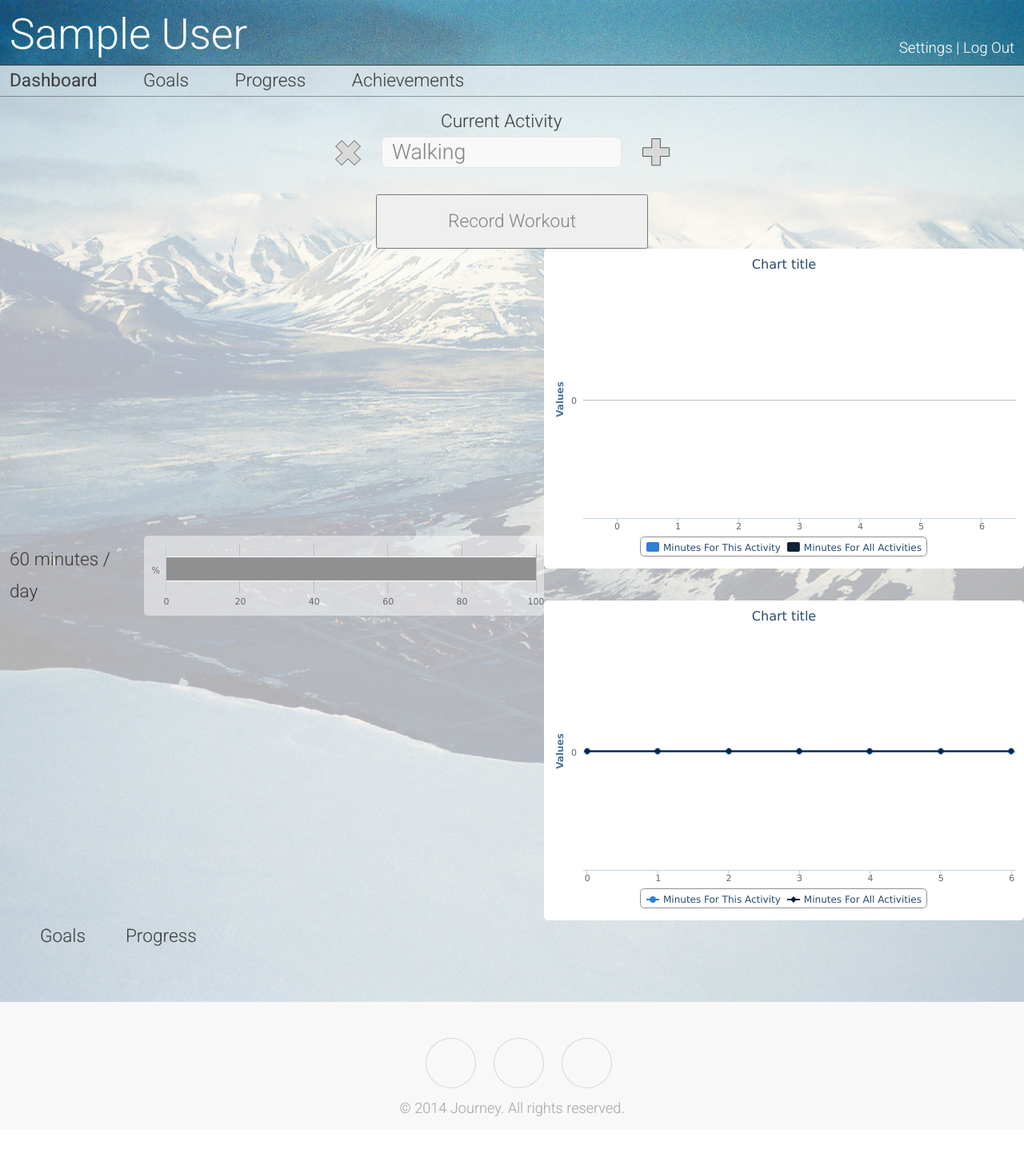
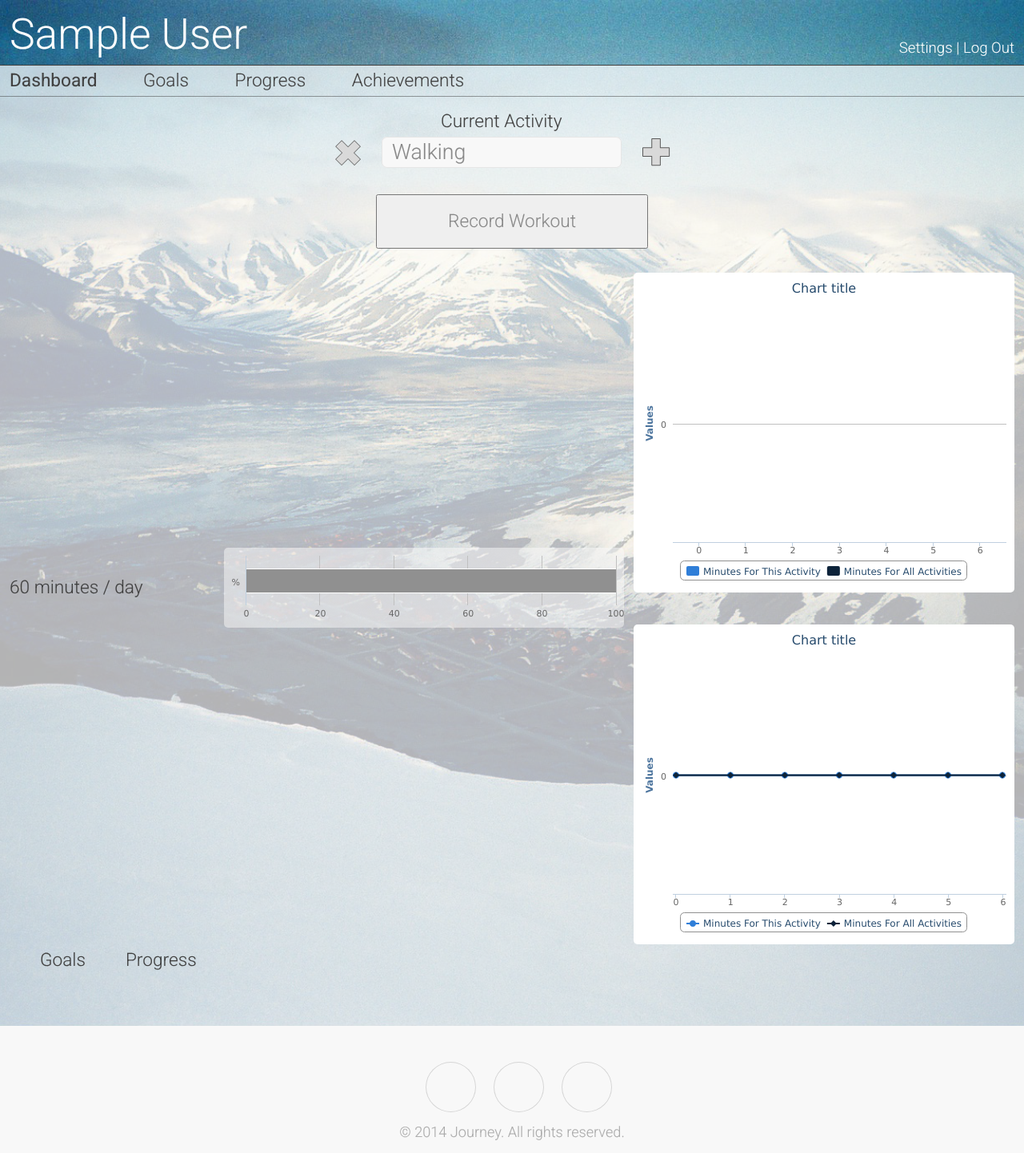
Before and after one commit to fxchen12/AlphaBrosPublic, a Rails app: page /dashboard in a window 1280 px wide. Shown: the whole page at 80% size. Before the commit the page ends 1396 px from the top, so only its background shows below. Run offline with Rails 7, Linux system fonts and the light colour scheme; the visitor is signed in with stand-in values (Sample User, id 1); data comes from the database, SQL or seed files in the repository; data that the repository does not hold is empty; parts of the project's set-up code (start-up, migrations or seed data) failed here and were passed over; some libraries are stand-ins or nearby versions.

Commit message:
Made the dashboard look a little cooler.

```diff
--- a/app/assets/stylesheets/dashboard.css.erb
+++ b/app/assets/stylesheets/dashboard.css.erb
@@ -29,7 +29,16 @@
   height:auto;
   cursor:pointer;
 }
+td.progress_row{
+  width:500px;
+  padding-left:12px;
+  padding-right:12px;
+  padding-top:30px;
+}
 
+div.dashboard_progress_graph{
+  width:500px;
+}
 div.delete_confirmation
 {
   position: absolute;
--- a/app/views/workouts/index.html.erb
+++ b/app/views/workouts/index.html.erb
@@ -31,7 +31,7 @@
                 </table>
             <% end %>
             </td>
-            <td>
+            <td class="progress_row">
               <div id="dashboard_progress_graph" width=500px height=700px></div>
               <script type="text/javascript" >
                 var dashboard_progress_data = <%= history_by_time_period(current_workout,7,:duration,"day") %> ;
```
